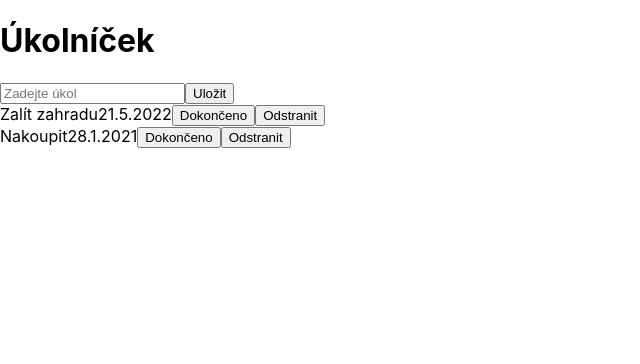
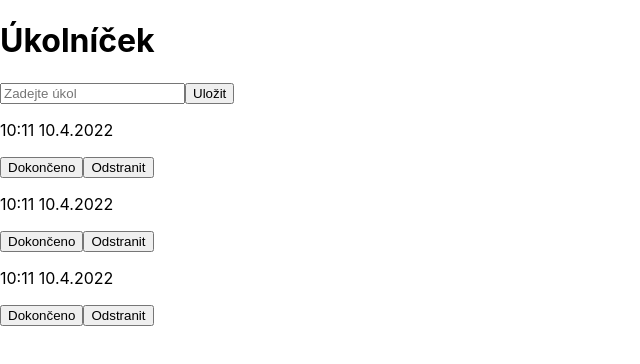
Before and after one commit to matousek11/ukolnicek, a Next.js app: page / in a window 1280 px wide. Shown: the top 364 px of the page, without its empty margins (0-640 px from the left). Built offline with nearby package versions, Linux system fonts and the light colour scheme.

Commit message:
onDelete added

```diff
--- a/components/Button.js
+++ b/components/Button.js
@@ -1,8 +1,8 @@
 import React from 'react'
 
-const Button = ({text, type}) => {
+const Button = ({text, type, onClick}) => {
   return (
-    <button type={type}>{text}</button>
+    <button type={type} onClick={onClick}>{text}</button>
   )
 }
 
--- a/components/Task.js
+++ b/components/Task.js
@@ -1,13 +1,13 @@
 import React from 'react'
 import Button from './Button'
 
-const Task = ({text, date}) => {
+const Task = ({task, onDelete}) => {
   return (
-    <div>
-        <label>{text}</label>
-        <label>{date}</label>
-        <Button text='Dokončeno' type='button'/>
-        <Button text='Odstranit' type='button'/>
+    <div key={task.id}>
+      <p>{task.date}</p>
+      <p>{task.text}</p>
+      <Button text='Dokončeno' type='button'/>
+      <Button text='Odstranit' type='button' onClick={() => onDelete(task.id)}/>
     </div>
   )
 }
--- a/components/TaskList.js
+++ b/components/TaskList.js
@@ -1,12 +1,13 @@
 import React from 'react'
 import Task from './Task'
 
-const TaskList = () => {
+const TaskList = ({tasks, onDelete}) => {
   return (
-    <div>
-        <Task text='Zalít zahradu' date='21.5.2022'/>
-        <Task text='Nakoupit' date='28.1.2021'/>
-    </div>
+    <>
+      {tasks.map((task) => (
+        <Task task = {task} onDelete={onDelete}/>
+      ))}
+    </>
   )
 }
 
--- a/components/TaskTracker.js
+++ b/components/TaskTracker.js
@@ -2,14 +2,50 @@ import React from 'react'
 import Header from './Header'
 import Button from './Button'
 import TaskList from './TaskList'
+import { useState } from 'react'
 
 const TaskTracker = () => {
+  const[tasks, setTasks] = useState([
+    {
+      id: 1,
+      task: 'task',
+      date:'10:11 10.4.2022',
+      completed: false
+    },
+    {
+      id: 2,
+      task: 'task',
+      date:'10:11 10.4.2022',
+      completed: false
+    },
+    {
+      id: 3,
+      task: 'task',
+      date:'10:11 10.4.2022',
+      completed: false
+    }
+  ])
+
+  const[taskInput, setTaskInput] = useState('');
+
+  //delete task
+  const deleteTask = (id) => {
+    setTasks(tasks.filter((task) => task.id !== id))
+  }
+
+  const addTask = () => {
+
+    const newTask = {id: 1, task: taskInput, date: "2022", completed: false}
+    console.log(newTask)
+    setTasks(...tasks, newTask)
+  }
+
   return (
     <>
         <Header/>
-        <input type="text" placeholder='Zadejte úkol'/>
-        <Button text='Uložit' type='submit'/>
-        <TaskList/>
+        <input id='taskInput' type="text" placeholder='Zadejte úkol' onChange={(e) => {setTaskInput(e.target.value)}}/>
+        <Button text='Uložit' type='submit' onClick={addTask}/>
+        <TaskList tasks={tasks} onDelete={deleteTask}/>
     </>
   )
 }
```
